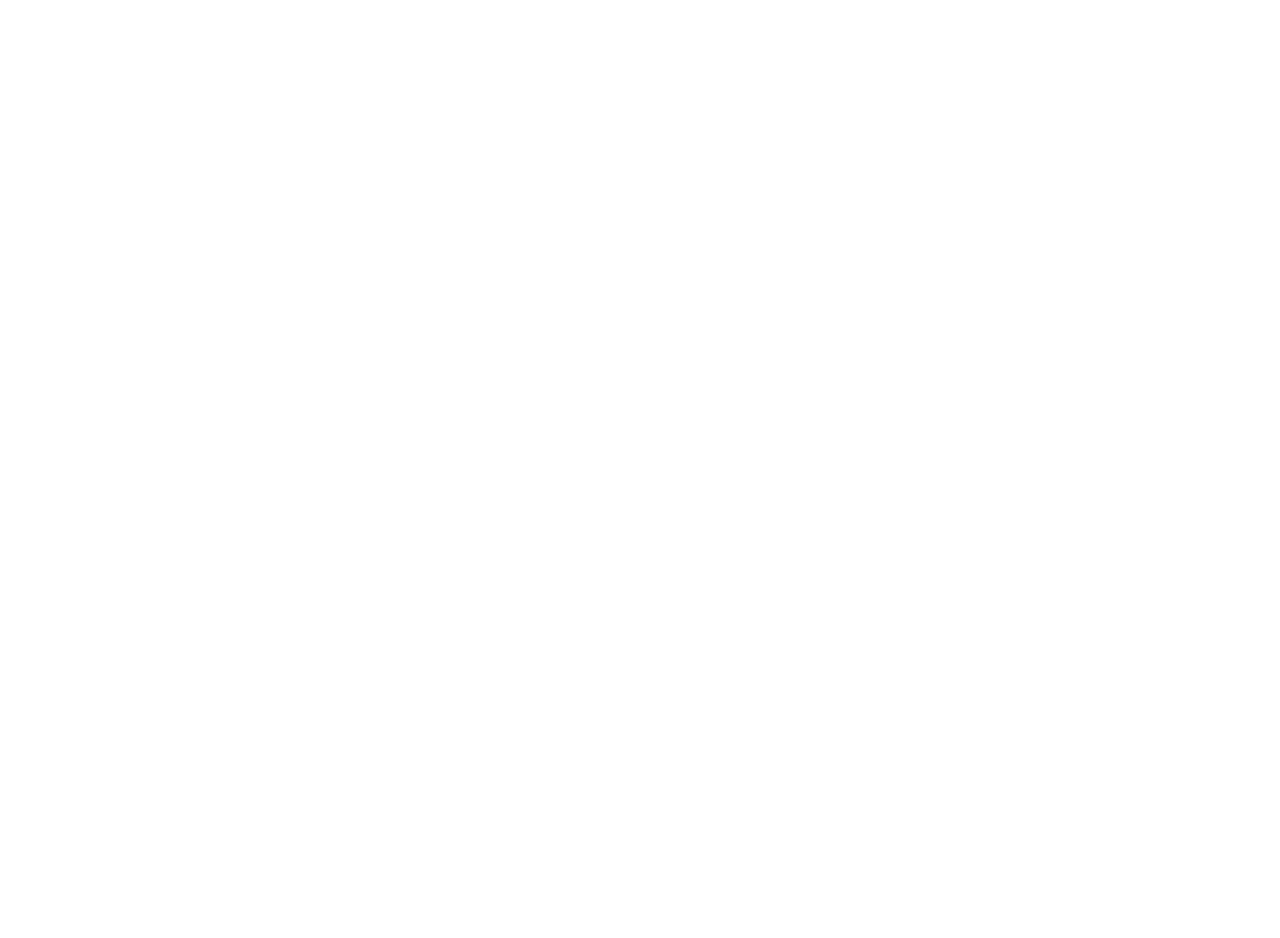
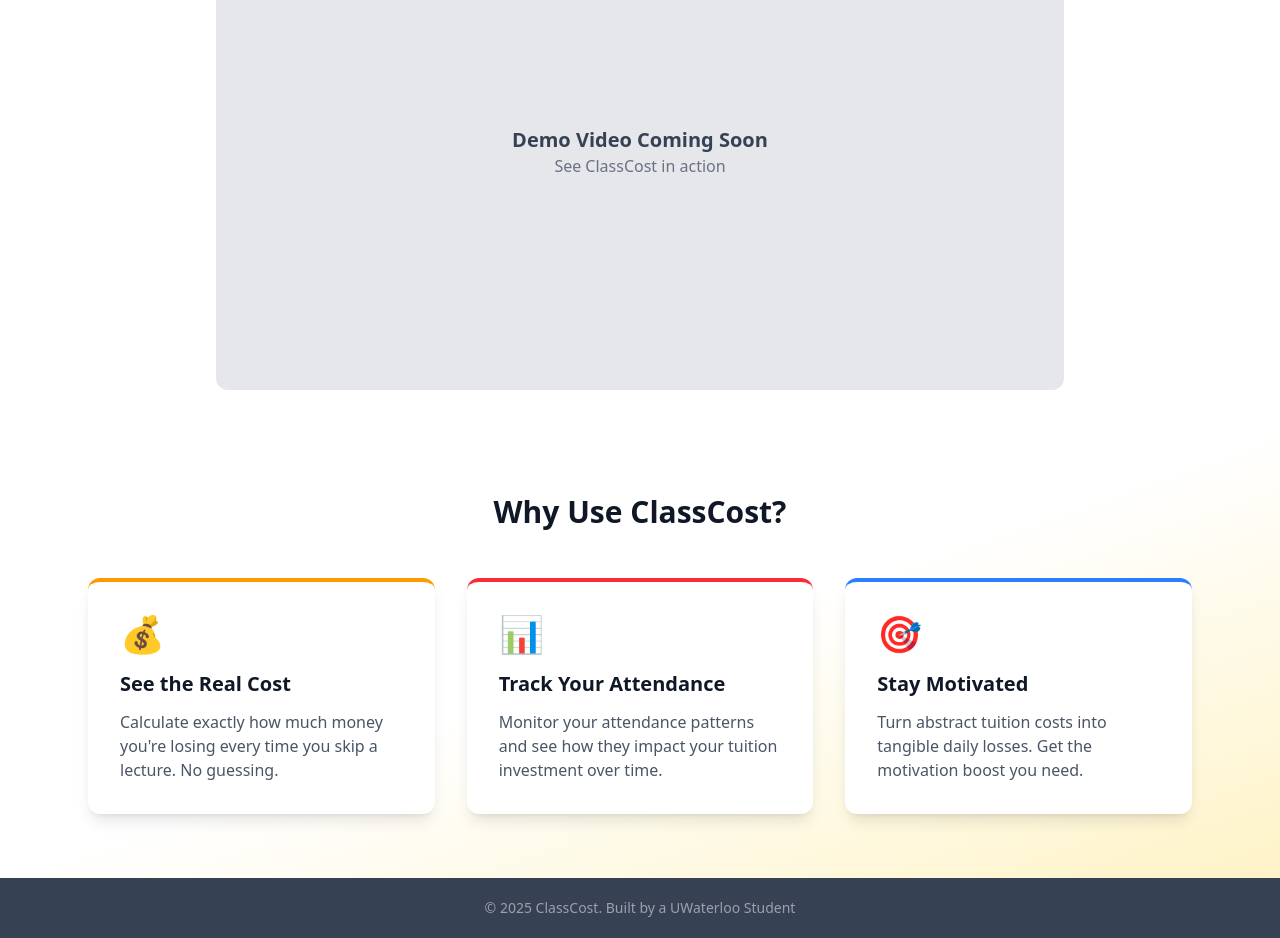
Before and after one commit to RyanTandean/UW-SkipCost, a React (Vite) app in the folder frontend/: page / in a window 1280 px wide. Shown: the part 840-1778 px from the top of the page. Before the commit the page ends 800 px from the top, so only its background shows below. Built offline with nearby package versions, Linux system fonts and the light colour scheme.

Commit message:
Finished layout for home page

```diff
--- a/frontend/package.json
+++ b/frontend/package.json
@@ -12,6 +12,7 @@
   "dependencies": {
     "@tailwindcss/vite": "^4.1.14",
     "axios": "^1.12.2",
+    "framer-motion": "^12.23.24",
     "react": "^19.1.1",
     "react-dom": "^19.1.1",
     "react-router-dom": "^7.9.4"
--- a/frontend/src/App.jsx
+++ b/frontend/src/App.jsx
@@ -3,12 +3,14 @@
 import Home from './pages/Home';
 import Onboarding from './pages/Onboarding';
 import Navbar from './components/Navbar';
+import Footer from './components/Footer';
 
 function App() {
   return (
     <div className="min-h-screen bg-slate-50">
       <Navbar />
       <Home />
+      <Footer/>
     </div>
     //<Onboarding />
     /*<div className="min-h-screen bg-gray-50">
--- /dev/null
+++ b/frontend/src/components/FeatureCard.jsx
@@ -0,0 +1,15 @@
+
+
+export default function FeatureCard({ emoji, title, description, borderColor }) {
+  return (
+    <div className={`bg-white rounded-xl p-8 shadow-lg border-t-4 ${borderColor} hover:shadow-xl transition-shadow`}>
+      <div className="text-4xl mb-4">{emoji}</div>
+      <h3 className="text-xl font-bold text-gray-900 mb-3">
+        {title}
+      </h3>
+      <p className="text-gray-600">
+        {description}
+      </p>
+    </div>
+  )
+}
--- /dev/null
+++ b/frontend/src/components/Footer.jsx
@@ -0,0 +1,9 @@
+export default function Footer() {
+  return (
+    <footer className="bg-gray-700 text-white">
+        <div className="max-w-6xl mx-auto px-6 py-5 text-center text-gray-400 text-sm">
+            <p>© {new Date().getFullYear()} ClassCost. Built by a UWaterloo Student</p>
+        </div>
+    </footer>
+  )
+}
--- /dev/null
+++ b/frontend/src/components/PebbleAnimation.jsx
@@ -0,0 +1,30 @@
+import { motion } from 'framer-motion'
+
+
+export default function PebbleAnimation() {
+  return (
+    <div className="absolute inset-0 pointer-events-none overflow-hidden">
+      <motion.div
+        className="absolute w-8 h-8 bg-gray-600 rounded-full"
+        initial={{
+          x: -50,
+          y: '40vh',
+          opacity: 0.3,
+          scale: 1
+        }}
+        animate={{
+          x: ['0vw', '20vw', '40vw', '60vw', '80vw', '110vw'],
+          y: ['40vh', '35vh', '40vh', '38vh', '42vh', '80vh'],
+          opacity: [0.3, 0.4, 0.4, 0.3, 0.2, 0],
+          scale: [1, 1, 1, 1, 0.8, 0.5]
+        }}
+        transition={{
+          duration: 20,
+          repeat: Infinity,
+          ease: "easeInOut",
+          times: [0, 0.2, 0.4, 0.6, 0.8, 1]
+        }}
+      />
+    </div>
+  )
+}
--- a/frontend/src/pages/Home.jsx
+++ b/frontend/src/pages/Home.jsx
@@ -1,8 +1,11 @@
+import FeatureCard from '../components/FeatureCard'
+
 export default function Home() {
   return (
     <main className="px-0 py-0 w-full flex flex-col items-center justify-center p-4">
+      {/*Pebble Animation Background*/}
       {/* Hero section */}
-      <section className="w-full bg-gradient-to-br from-amber-100 via-white to-white/50 py-60">
+      <section className="w-full bg-gradient-to-br from-amber-100 via-white to-white/80 py-60">
         <div className="max-w-4xl mx-auto text-center px-4">
           <h1 className="text-3xl md:text-5xl font-extrabold text-gray-900 mb-3">
             Know what your classes really cost
@@ -20,6 +23,47 @@
           </div>
         </div>
       </section>
+      {/*Demo video*/}
+      <section className="w-full bg-white py-0">
+        <div className="max-w-4xl mx-auto px-6 py-10">
+          <div className="bg-gray-200 rounded-xl aspect-video flex items-center justify-center">
+            <div className="text-center">
+              <p className="text-xl font-semibold text-gray-700">Demo Video Coming Soon</p>
+              <p className="text-gray-500">See ClassCost in action</p>
+            </div>
+          </div>
+        </div>
+      </section>
+      <section className="w-full bg-gradient-to-br from-white via-white to-amber-100 py-0">
+        <div className="relative z-10 max-w-6xl mx-auto px-6 py-16">
+        <h2 className="text-3xl font-bold text-center mb-12 text-gray-900">
+          Why Use ClassCost?
+        </h2>
+
+        <div className="grid grid-cols-1 md:grid-cols-3 gap-8">
+          <FeatureCard
+            emoji="💰"
+            title="See the Real Cost"
+            description="Calculate exactly how much money you're losing every time you skip a lecture. No guessing."
+            borderColor="border-amber-500"
+          />
+
+          <FeatureCard
+            emoji="📊"
+            title="Track Your Attendance"
+            description="Monitor your attendance patterns and see how they impact your tuition investment over time."
+            borderColor="border-red-500"
+          />
+
+          <FeatureCard
+            emoji="🎯"
+            title="Stay Motivated"
+            description="Turn abstract tuition costs into tangible daily losses. Get the motivation boost you need."
+            borderColor="border-blue-500"
+          />
+        </div>
+      </div>
+      </section>
     </main>
   );
 }
```
Also changed, not shown: 1 other file (tests, documents, lock files or other folders).
